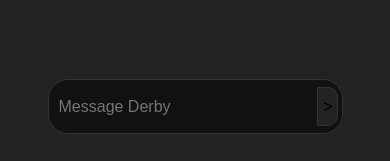
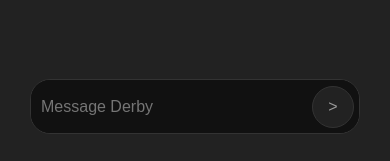
Before and after one commit to Adam-Yun/8-chatgpt-clone, a Next.js app in the folder my-app/: page / in a window 390 px wide. Shown: the part 680-841 px from the top of the page. Built offline with nearby package versions, Linux system fonts and the light colour scheme.

Commit message:
Made the message box more responsive

```diff
--- a/my-app/src/app/page.module.css
+++ b/my-app/src/app/page.module.css
@@ -2,37 +2,36 @@
   margin:0;
   padding:0;
   box-sizing: border-box;
+  color:#999999;
 }
 
 .page{
   width:100vw;
   height:100vh;
   padding:20px;
-
   display: flex;
   justify-content: center;
   align-content: center;
-
   background-color: #222222;
 }
 
 .main{
-  width:90%;
+  width:50%;
   height:100%;
   padding:10px;
   display: flex;
   justify-content: center;
   align-items: end;
   background-color: #222222;
-  /* border-radius: 10px; */
-  /* border:1px solid #333333; */
 }
 
 .messageContainer{
-  width:60%;
+  width:100%;
   height:7%;
+  min-height: 55px;
   border-radius: 20px;
   overflow: hidden;
+  background-color: #111111;
   border:1px solid #333333;
 }
 
@@ -42,7 +41,6 @@
   display: flex;
   justify-content: center;
   align-items: center;
-  /* border:1px solid red; */
 }
 
 .messageInput{
@@ -51,41 +49,45 @@
   height:100%;
   padding:10px;
   background-color: #111111;
-  /* border:1px solid red; */
 }
 
 .buttonContainer{
-  width:10%;
+  width:55px;
   height:100%;
   display: flex;
-  justify-content: center;
+  justify-content: end;
   align-items: center;
   background-color: #111111;
-  /* border:1px solid red; */
 }
 
 .submitMessage{
   all:unset;
-  width:70%;
-  height:70%;
-  border-top-right-radius: 10px;
-  border-bottom-right-radius: 10px;
+  width:40px;
+  height:40px;
+  margin:0 5px 0 0;
+  border-radius: 50%;
   display: flex;
   justify-content: center;
   align-items: center;
   background-color: #222222;
   border:1px solid #333333;
-  transition: width 0.1s ease-in-out, height 0.1s ease-in-out;
+  transition: font-size 0.1s ease-in-out;
 }
 
 .submitMessage:hover{
   cursor: pointer;
-  width:75%;
-  height:75%;
+  font-size:24px;
+  background-color: #111111;
 }
 
-@media (max-width: 600px) {
-  .messageContainer{
+@media (max-width: 900px){
+  .main{
     width:100%;
   }
+  .submitMessage:active{
+    background-color: #111111;
+  }
 }
+
+@media (max-width: 600px){
+}
```
